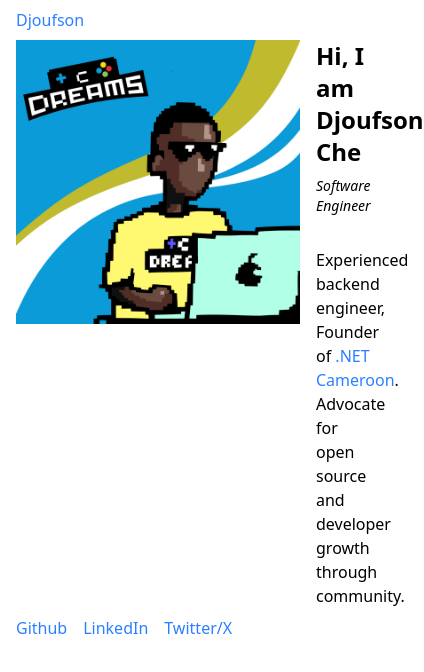
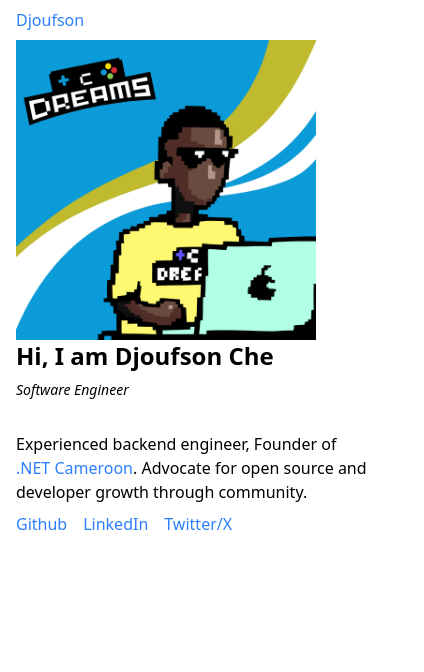
Before and after one commit to djoufson/website, a Next.js app: page / in a window 390 px wide. Shown: the top 672 px of the page, 424 px wide, since content can reach past the window. Built offline with nearby package versions, Linux system fonts and the light colour scheme.

Commit message:
style: fix the hero section responsive style

```diff
--- a/app/page.tsx
+++ b/app/page.tsx
@@ -3,7 +3,7 @@ import Image from "next/image";
 export default function Home() {
   return (
     <section>
-      <div className="container flex gap-4">
+      <div className="container md:flex md:gap-4">
         <div>
           <Image
             src="/djouf.png"
@@ -12,7 +12,7 @@ export default function Home() {
             height={300}
           />
         </div>
-        <div className="w-[calc(100%-300px)]">
+        <div className="md:w-[calc(100%-300px)]">
           <h1 className="title">Hi, I am Djoufson Che</h1>
           <p className="italic text-sm">Software Engineer</p>
           <p className="mt-8">
```
